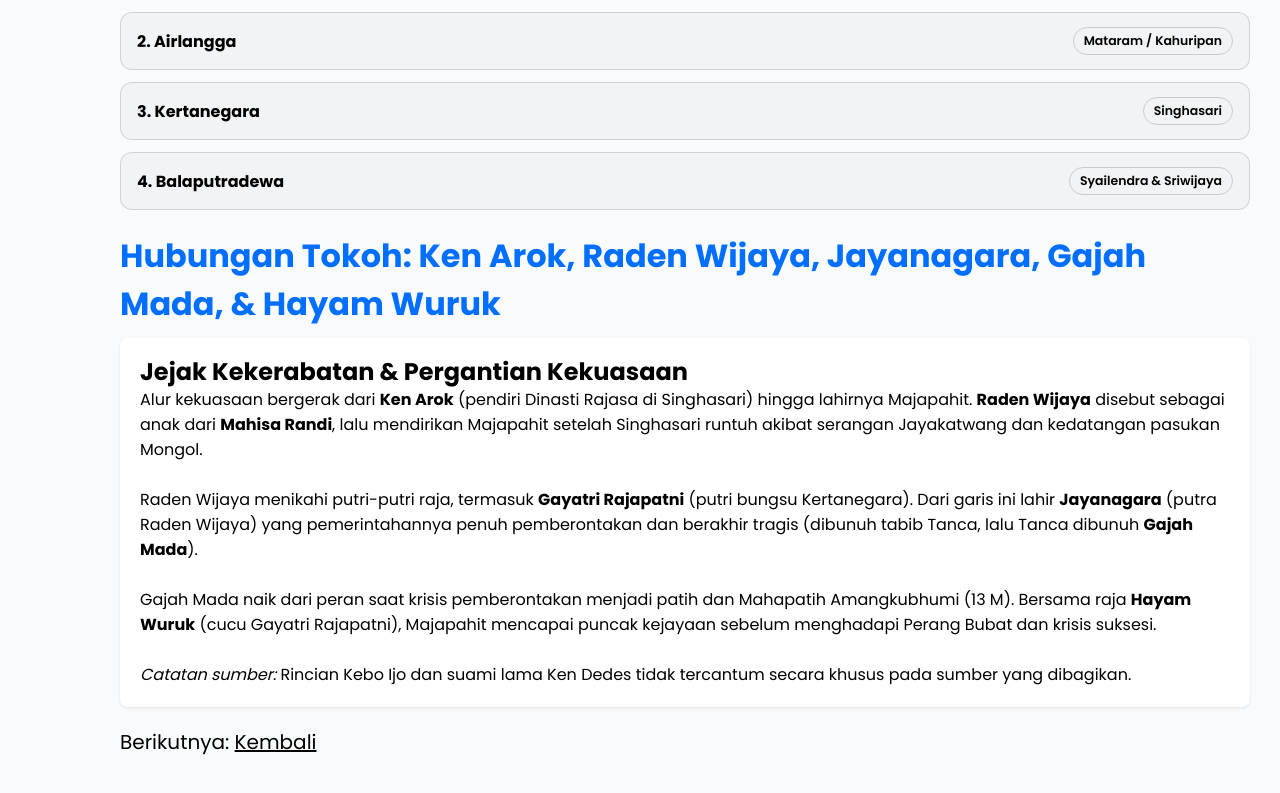
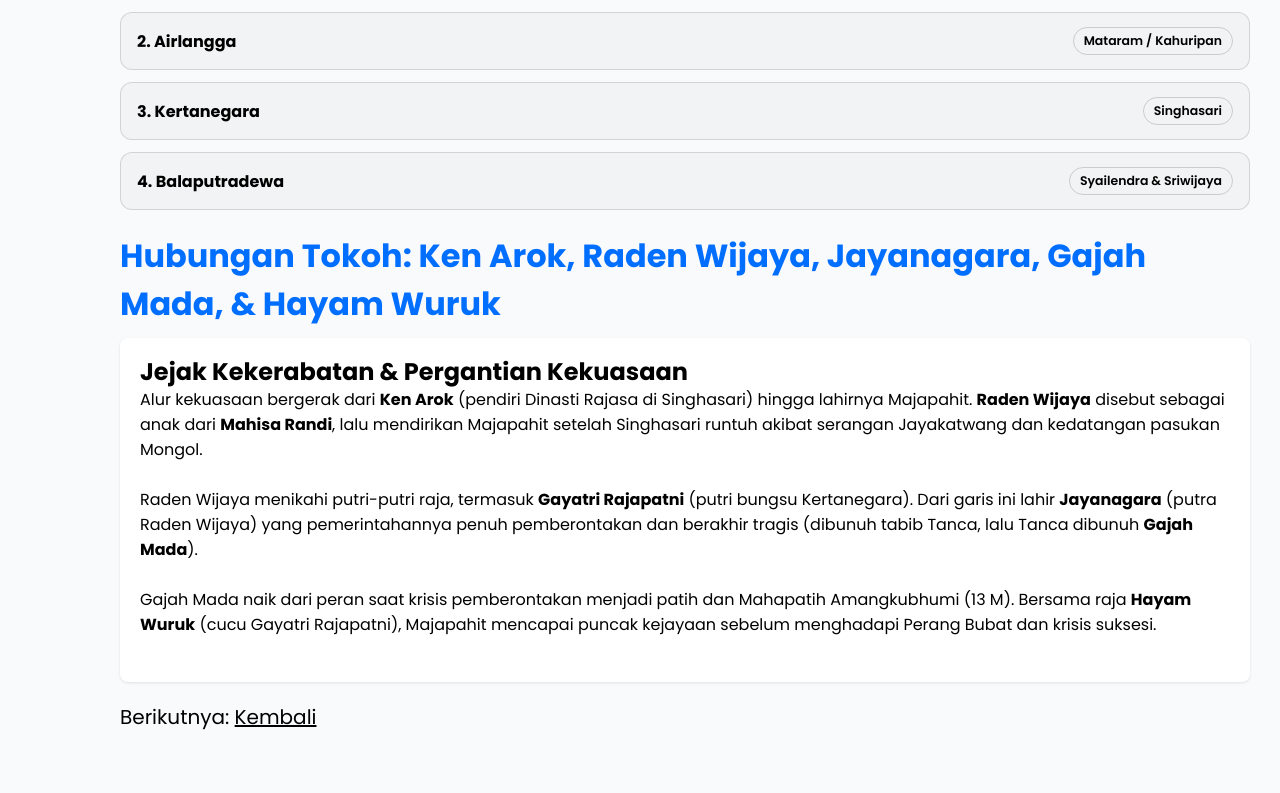
Before and after one commit to catatangw/catatangw.github.io, a plain HTML site: page lessons/sejind-x-1/unit-2/6.html in a window 1280 px wide. Shown: the part 928-1721 px from the top of the page. After the commit the page ends 1700 px from the top, so only its background shows below. Drawn offline with nearby package versions, Linux system fonts and the light colour scheme.

Commit message:
Update 6.html

```diff
--- a/lessons/sejind-x-1/unit-2/6.html
+++ b/lessons/sejind-x-1/unit-2/6.html
@@ -223,7 +223,6 @@
               Alur kekuasaan bergerak dari <b>Ken Arok</b> (pendiri Dinasti Rajasa di Singhasari) hingga lahirnya Majapahit. <b>Raden Wijaya</b> disebut sebagai anak dari <b>Mahisa Randi</b>, lalu mendirikan Majapahit setelah Singhasari runtuh akibat serangan Jayakatwang dan kedatangan pasukan Mongol.<br><br>
               Raden Wijaya menikahi putri-putri raja, termasuk <b>Gayatri Rajapatni</b> (putri bungsu Kertanegara). Dari garis ini lahir <b>Jayanagara</b> (putra Raden Wijaya) yang pemerintahannya penuh pemberontakan dan berakhir tragis (dibunuh tabib Tanca, lalu Tanca dibunuh <b>Gajah Mada</b>).<br><br>
               Gajah Mada naik dari peran saat krisis pemberontakan menjadi patih dan Mahapatih Amangkubhumi (13 M). Bersama raja <b>Hayam Wuruk</b> (cucu Gayatri Rajapatni), Majapahit mencapai puncak kejayaan sebelum menghadapi Perang Bubat dan krisis suksesi.<br><br>
-              <i>Catatan sumber:</i> Rincian Kebo Ijo dan suami lama Ken Dedes tidak tercantum secara khusus pada sumber yang dibagikan.
              </div>
           </div>
         </div>
```
